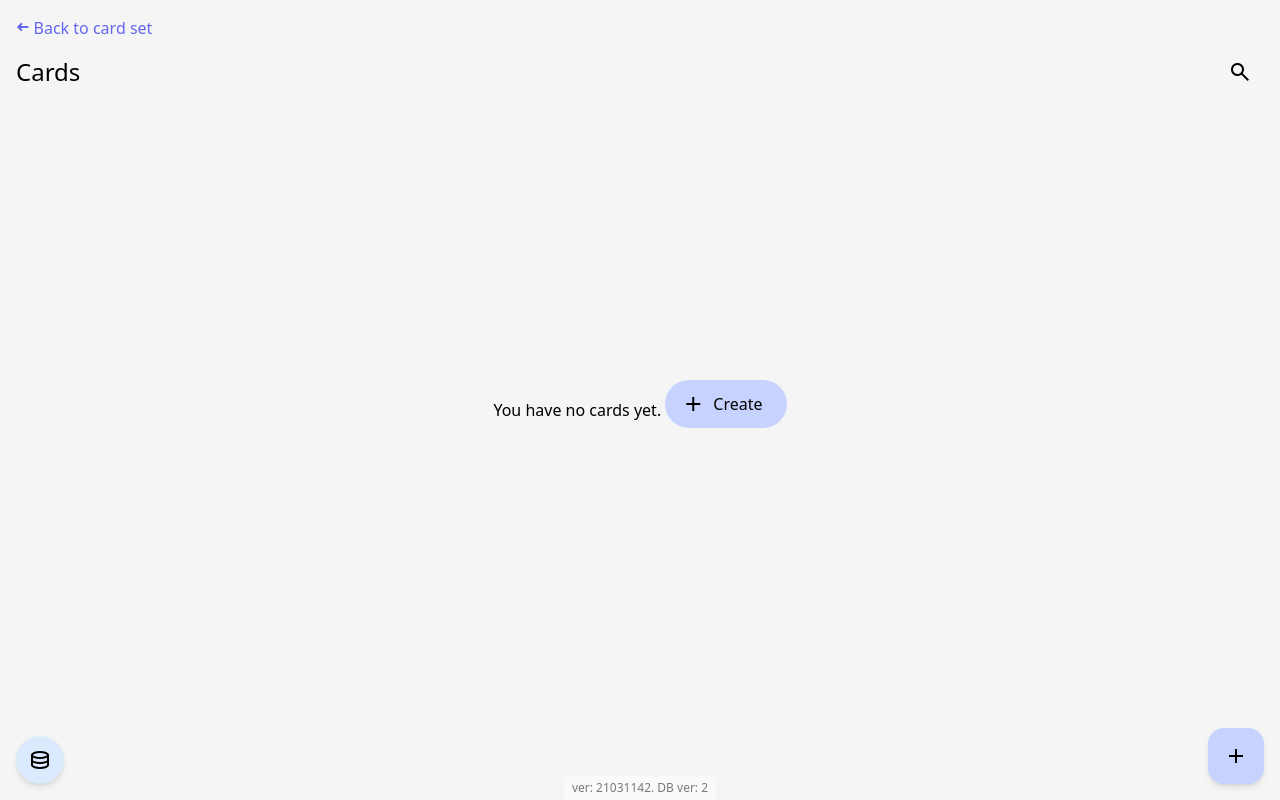
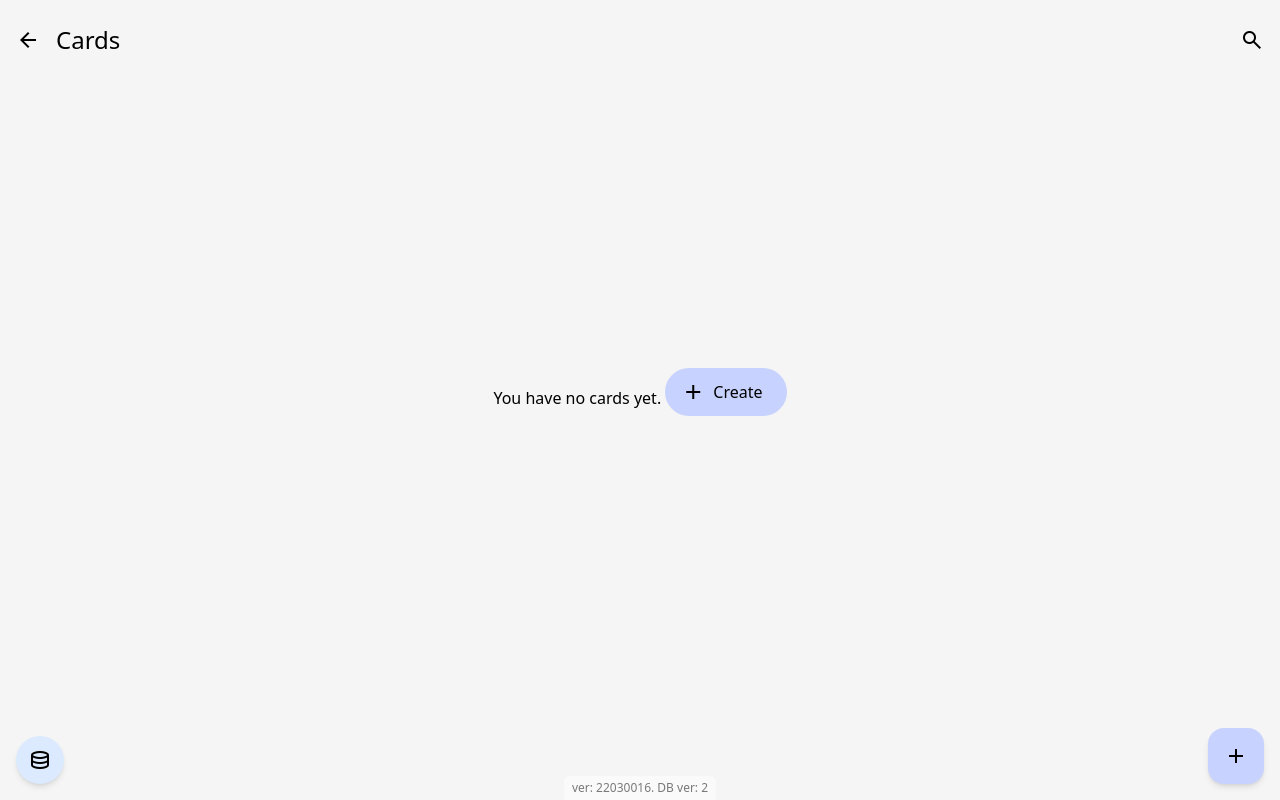
Before and after one commit to sumerokr/memorit-fork, a Vue app: page /sets/1/cards in a window 1280 px wide. Built offline with nearby package versions, Linux system fonts and the light colour scheme.

Commit message:
top appbar for cards

```diff
--- a/src/App.vue
+++ b/src/App.vue
@@ -21,7 +21,7 @@ getDBInstance().then((db) => {
     <div
       class="fixed bottom-0 left-1/2 -translate-x-1/2 py-1 px-2 rounded-t-md text-xs bg-white opacity-50"
     >
-      ver: {{ 21031142 }}. DB ver: {{ dbVersion }}
+      ver: {{ 22030016 }}. DB ver: {{ dbVersion }}
     </div>
   </div>
 </template>
--- a/src/components/RouterLinkIconButton.vue
+++ b/src/components/RouterLinkIconButton.vue
@@ -14,6 +14,8 @@ defineProps<Props>();
     v-bind="$props"
     class="inline-flex items-center justify-center p-3 rounded-3xl"
   >
-    <span class="material-symbols-outlined leading-none">{{ icon }}</span>
+    <span class="material-symbols-outlined leading-none"
+      >{{ icon }}<span class="sr-only"><slot /></span
+    ></span>
   </RouterLink>
 </template>
--- a/src/views/CardsView.vue
+++ b/src/views/CardsView.vue
@@ -12,6 +12,7 @@ import omit from "lodash/omit";
 import difference from "lodash/difference";
 import mapValues from "lodash/mapValues";
 import RouterLinkCommonButton from "@/components/RouterLinkCommonButton.vue";
+import RouterLinkIconButton from "@/components/RouterLinkIconButton.vue";
 
 type Props = {
   cardSetId: string;
@@ -61,6 +62,7 @@ watchDebounced(
   },
   { debounce: 500 }
 );
+
 onClickOutside(searchContainerEl, () => {
   isSearchVisible.value = false;
 });
@@ -129,21 +131,18 @@ watch(
 
 <template>
   <div class="flex flex-col flex-grow bg-neutral-100 p-4 pb-24">
-    <p class="mb-4">
-      <RouterLink
+    <div class="flex items-center mb-4">
+      <RouterLinkIconButton
+        icon="arrow_back"
+        class="-ml-3 mr-1"
         :to="{ name: 'set', params: { cardSetId } }"
-        class="text-indigo-500"
-        ><span class="inline-block rotate-180">➜</span> Back to card
-        set</RouterLink
+        >Back</RouterLinkIconButton
       >
-    </p>
-
-    <div class="flex justify-between gap-4 mb-4">
       <h1 class="text-2xl">Cards</h1>
-      <div class="relative leading-none" ref="searchContainerEl">
+      <div class="ml-auto -mr-3 relative" ref="searchContainerEl">
         <IconButton
           :icon="isSearchVisible ? 'close' : 'search'"
-          class="relative z-20 -my-2"
+          class="relative z-20"
           @click="onSearch"
         ></IconButton>
         <input
@@ -151,11 +150,12 @@ watch(
           v-model="query"
           @compositionstart="($event) => (($event.target as any).composing = false)"
           ref="queryEl"
-          class="absolute z-10 -top-1 right-0 leading-5 border-2 rounded-2xl p-2 pr-16 w-56"
+          class="absolute z-10 top-0 right-0 leading-7 border-2 rounded-2xl p-2 pr-16 w-56"
           type="text"
         />
       </div>
     </div>
+
     <p
       v-if="error"
       class="mb-4 border border-red-500 rounded-2xl p-4 bg-red-50"
```
